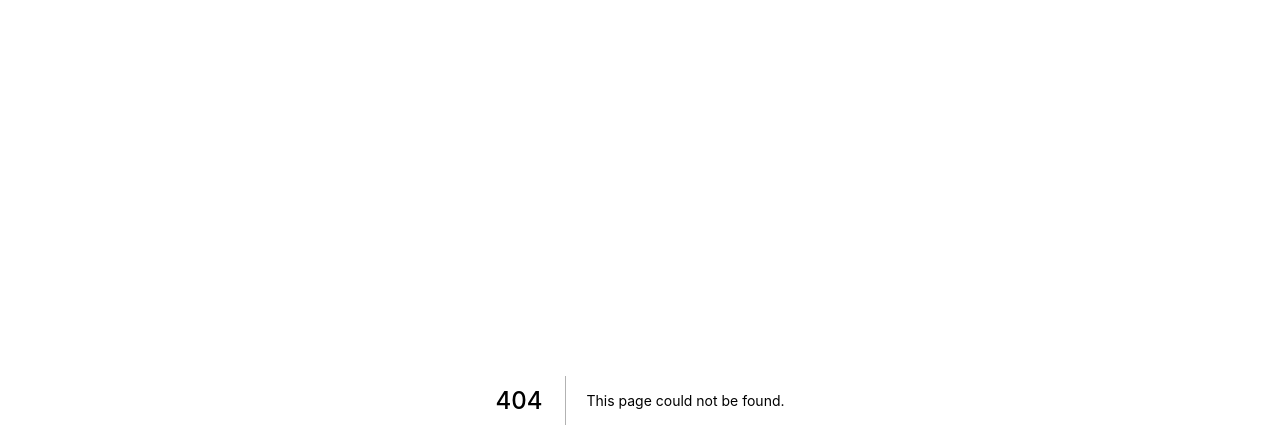
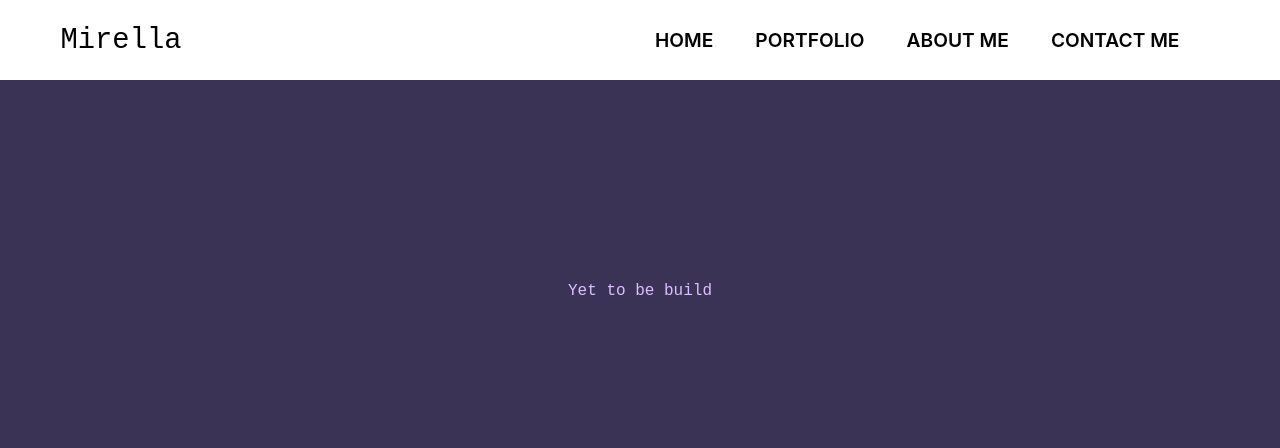
Before and after one commit to mirellacodes/Mirella, a Next.js app: page /aboutme in a window 1280 px wide. Before the commit this address had no page. Shown: the top 448 px of the page. Built offline with nearby package versions, Linux system fonts and the light colour scheme.

Commit message:
added pages for aboutme and contactme and updated styling for these pages

```diff
--- a/src/components/Buttons/buttons.component.tsx
+++ b/src/components/Buttons/buttons.component.tsx
@@ -20,7 +20,9 @@ export function Buttons({
   };
   return (
     <ThemeProvider theme={theme}>
-      <S.Buttons className={className}>{children}</S.Buttons>
+      <S.Buttons className={className} onClick={onClick}>
+        {children}
+      </S.Buttons>
     </ThemeProvider>
   );
 }
--- /dev/null
+++ b/src/pages/aboutme.tsx
@@ -0,0 +1,20 @@
+import type { NextPage } from "next";
+import { NavBar } from "../components/Navbar/navbar.component";
+import { MainLayout } from "../layouts/main-layout/main-layout.component";
+import { Text } from "../components/Text/text.component";
+import * as S from "../styles/aboutme.style";
+
+const AboutMe: NextPage = () => {
+  return (
+    <>
+      <MainLayout>
+        <NavBar />
+        <S.TextWrap>
+          <Text className="tobebuilt"> Yet to be build</Text>
+        </S.TextWrap>
+      </MainLayout>
+    </>
+  );
+};
+
+export default AboutMe;
--- /dev/null
+++ b/src/styles/aboutme.style.ts
@@ -0,0 +1,10 @@
+import styled from "styled-components";
+import styles from "../styles/style.config.json";
+
+export const TextWrap = styled.div`
+  .tobebuilt {
+    line-height: 550px;
+    text-align: center;
+    color: ${styles.colors.mauve};
+  }
+`;
```
Also changed, not shown: src/pages/contactme.tsx (added, +20 -0 lines), src/pages/home.tsx (+7 -1 lines).
